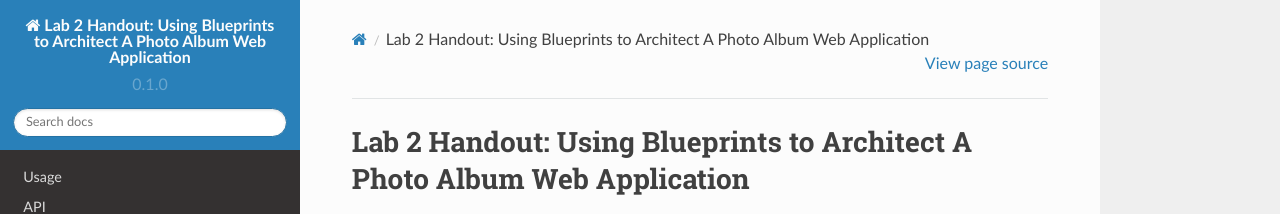
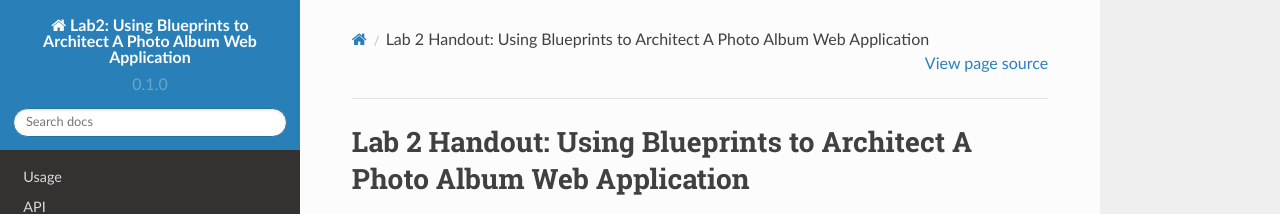
Before and after one commit to AmberLYX/Lab2.1.0, a Sphinx documentation site: the page built from docs/source/index.rst, in a window 1280 px wide. Shown: the top 214 px of the page. Built offline with Sphinx 7.4.7 and the Read the Docs theme 2.0.0, drawn with Linux system fonts in a browser that asks for light colours.

Commit message:
Update conf.py

```diff
--- a/docs/source/conf.py
+++ b/docs/source/conf.py
@@ -2,7 +2,7 @@
 
 # -- Project information
 
-project = 'Lab 2 Handout: Using Blueprints to Architect A Photo Album Web Application'
+project = 'Lab2: Using Blueprints to Architect A Photo Album Web Application'
 copyright = '2021, Graziella'
 author = 'Graziella'
 
```
